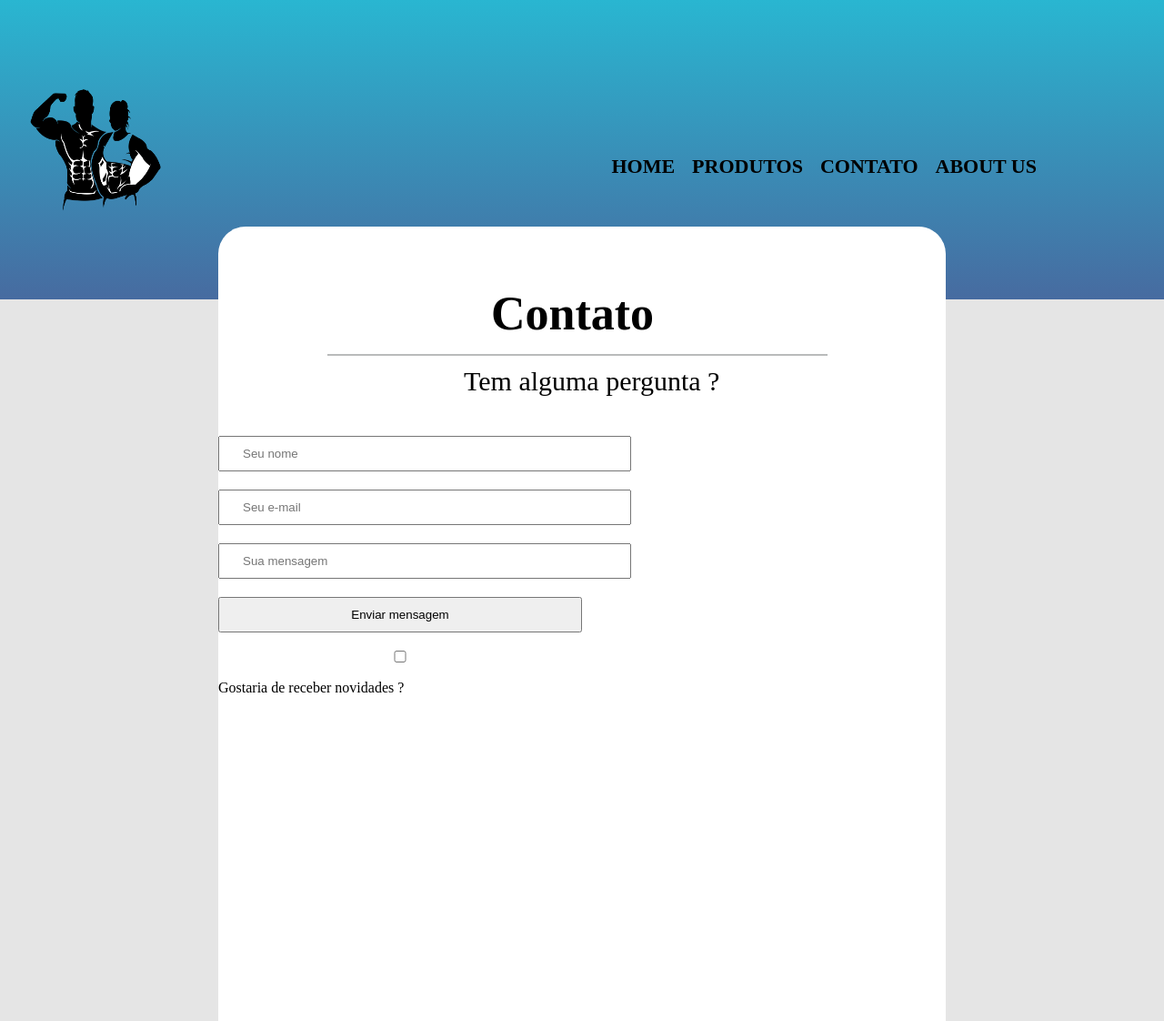
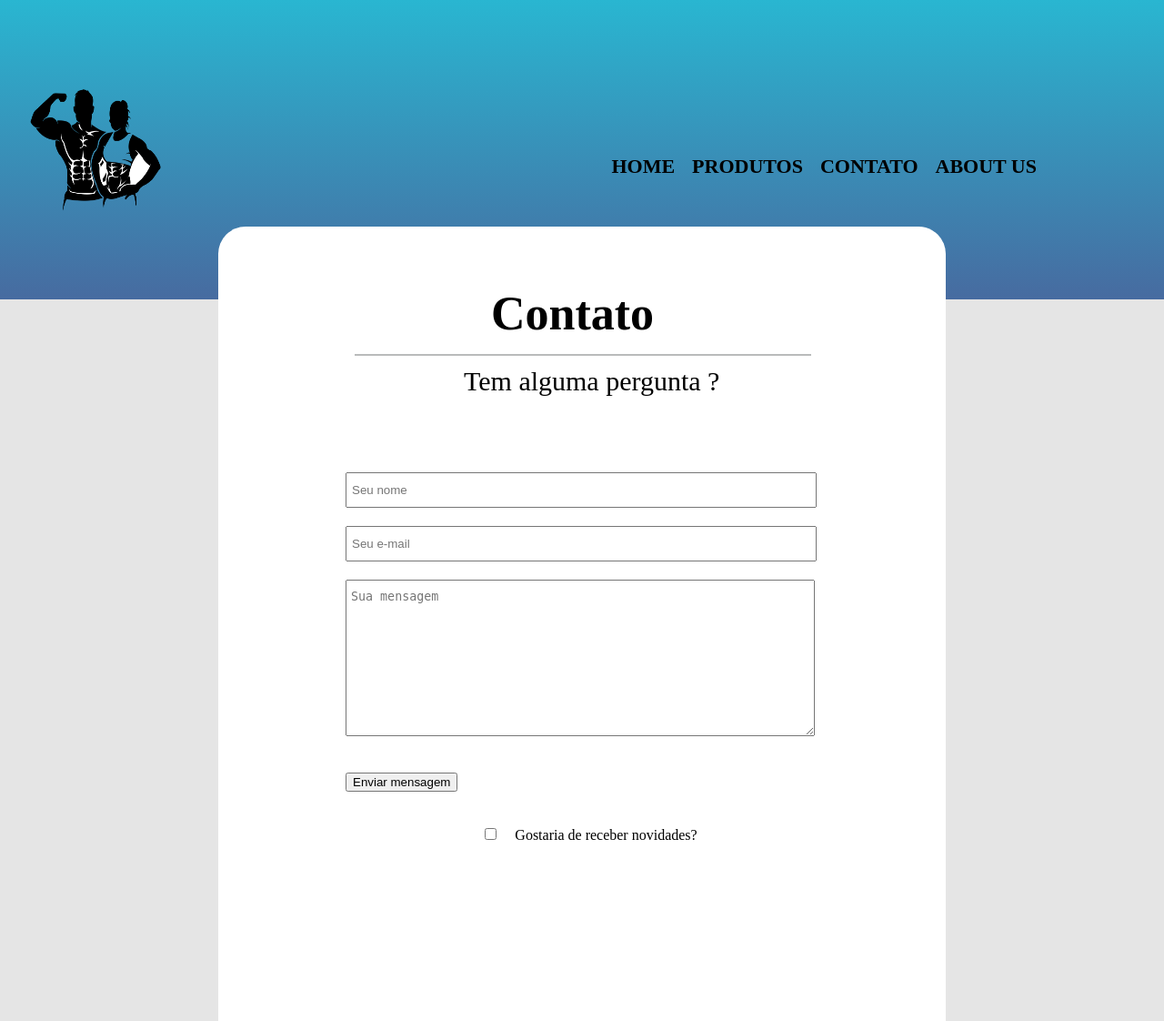
Before and after one commit to MatheusAyron/AyronGym, a PHP site: page /contato.html in a window 1280 px wide. Shown: the top 1122 px of the page at 91% size. Run offline with PHP 8.4, Linux system fonts and the light colour scheme.

Commit message:
Décimo Terceiro commit

```diff
--- a/contato.html
+++ b/contato.html
@@ -26,30 +26,19 @@
 
         <main>
             <div class= "principal_contato">
-
                 <h3>Contato</h3>
                 <div class= "linha_contato"></div>
                 <p class="pergunta">Tem alguma pergunta ?</p>
-
                 <form>
-                    <input type="text" name="nome" value="" placeholder="Seu nome" >
-
-                    <input type="text" name="e-mail" value="" placeholder="Seu e-mail">
-
-                    <input type="texte" name="mensagem" value="" placeholder="Sua mensagem">
-
-                    <!--<textarea></textarea>  um quadrado pra escrever-->
-
-                    <input type="submit" value="Enviar mensagem">
-
-                    <label><input type="checkbox">Gostaria de receber novidades ?</label>
-
-
-
+                    <fieldset>
+                        <input type="text" name="nome" value="" placeholder="Seu nome" class="input-padrao" required>  <!-- "required" faz com que o campo seja obrigatorio-->
+                        <input type="email" name="e-mail" value="" placeholder="Seu e-mail" class="input-padrao" required>
+                        <textarea cols="20" rows="10" placeholder="Sua mensagem" class="input-padrao"></textarea>
+                        <input type="submit" value="Enviar mensagem">
+                        <label class="checkbox"><input type="checkbox">Gostaria de receber novidades?</label>
+                    </fieldset>
                 </form>
-
             </div>
-
         </main>
 
         <footer></footer>
--- a/style.css
+++ b/style.css
@@ -214,8 +214,8 @@ h3
 .linha_contato
 {
     position: absolute;
-    width: 548px;
-    left: 120px;
+    width: 500px;
+    left: 150px;
     top: 140px;
     border: 1px solid #B9BBBB;
 }
@@ -241,13 +241,52 @@ main
 
 form
 {
-    margin: 100px 0;
+    margin: 120px ;
 }
 
-form input
+form input, form textarea
+{
+    margin:20px;
+}
+
+.input-padrao
 {
     display: block;
-    margin: 0 0 20px;
-    padding: 10px 25px;
-    width: 50%;
+    padding: 10px 5px ;
+    width: 90%;
 }
+
+
+.checkbox
+{
+    display: block;
+    text-align: center;
+}
+
+
+
+/*
+.input-nome
+{
+
+    height: 20px;
+    left: 412px;
+    top: 592px;
+}
+
+.input-email
+{
+
+    height: 20px;
+    left: 412px;
+    top: 592px;
+}
+
+.input-mensagem
+{
+
+    height: 20px;
+    left: 412px;
+    top: 592px;
+}
+*/
```
